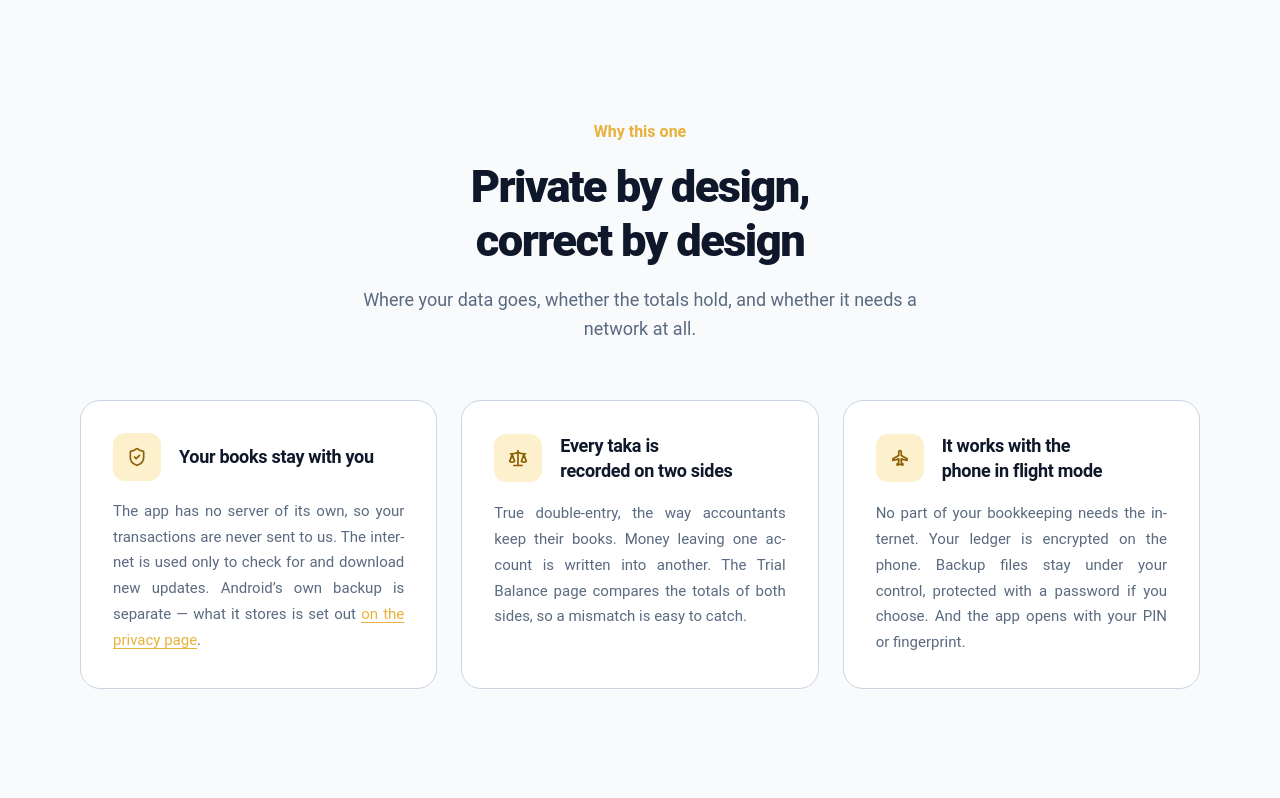
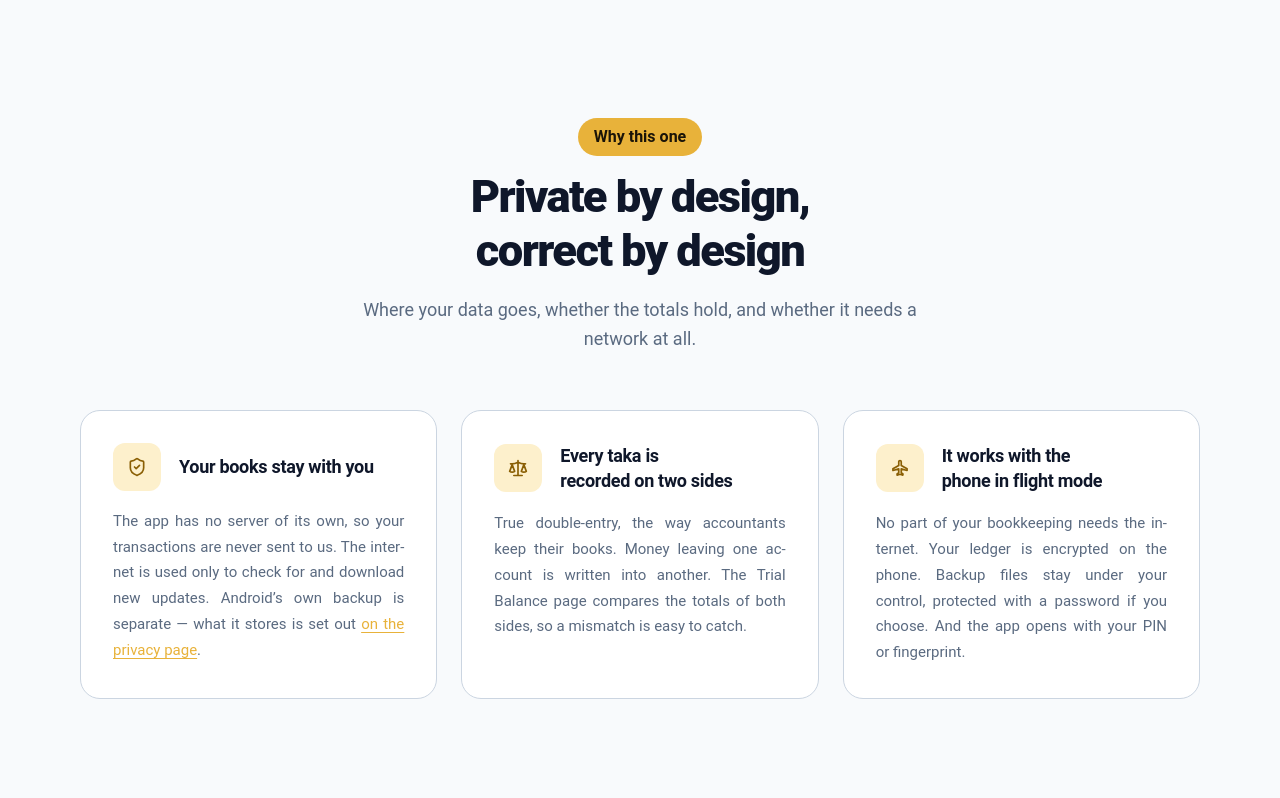
Before and after one commit to ledgerbookapp/ledgerbookapp.github.io, a plain HTML site: page index.html in a window 1280 px wide. Shown: the part 1082-1880 px from the top of the page. Drawn offline with Linux system fonts and the light colour scheme; no server answers.

Commit message:
Website 2.25.17: the home page's labels as gold pills
Dark words on a gold pill on both themes (9.46), as the pill over the
Features and Install titles; the owner's choice from four designs.
2.25.16's commit in the changelog.

Co-Authored-By: Claude Opus 5.5 <noreply@anthropic.com>

```diff
--- a/assets/site.css
+++ b/assets/site.css
@@ -605,7 +605,12 @@ ol.steps figcaption { color: var(--ink-muted); font-size: 13px; margin-top: 8px;
 /* -- sections --------------------------------------------------------------------- */
 .home .block { padding: 120px var(--gutter) 0; }
 .sec-head { text-align: center; max-width: 700px; margin: 0 auto 56px; }
-.eyebrow { margin: 0 0 14px; color: var(--accent-ink); font-size: 16px; font-weight: 700; }
+/* The label over a home page heading: a gold pill with dark words, as the pill over the Features
+   and Install titles (the owner's choice, 2026-11-19); gold words on the light page measured 1.85. */
+.eyebrow {
+  display: inline-block; margin: 0 0 14px; padding: 5px 16px; border-radius: 999px;
+  background: var(--accent); color: var(--on-accent); font-size: 16px; font-weight: 700;
+}
 .sec-head h2, .trust h2, .band h2 {
   font-size: clamp(31px, 2.6vw + 12px, 48px); line-height: 1.2; font-weight: 800;
   letter-spacing: -.035em; margin: 0;
--- a/assets/site.js
+++ b/assets/site.js
@@ -30,7 +30,7 @@ document.documentElement.classList.add('js');
  * number for a fix to what is there, the middle one for a new page, section or feature.
  * The app's version is a separate thing and comes from the releases API.
  */
-const SITE_VERSION = '2.25.16';
+const SITE_VERSION = '2.25.17';
 
 const LANGS = { en: 0, bn: 1 };
 // The language actually on the page. Where storage is blocked the saved choice cannot
--- a/index.html
+++ b/index.html
@@ -355,7 +355,7 @@
       <p data-s="footerNote">Built for keeping one household’s books. No trackers on this page.</p>
     </div>
     <p class="foot-links">
-      <span class="foot-ver" data-site-version>Website v2.25.16</span>
+      <span class="foot-ver" data-site-version>Website v2.25.17</span>
       <a href="privacy.html" data-s="navPrivacy">Privacy</a>
       <a href="install.html" data-s="navInstall">How to install</a>
     </p>
```
Also changed, not shown: features.html (+1 -1 lines), install.html (+1 -1 lines), privacy.html (+1 -1 lines), 2 other files.
